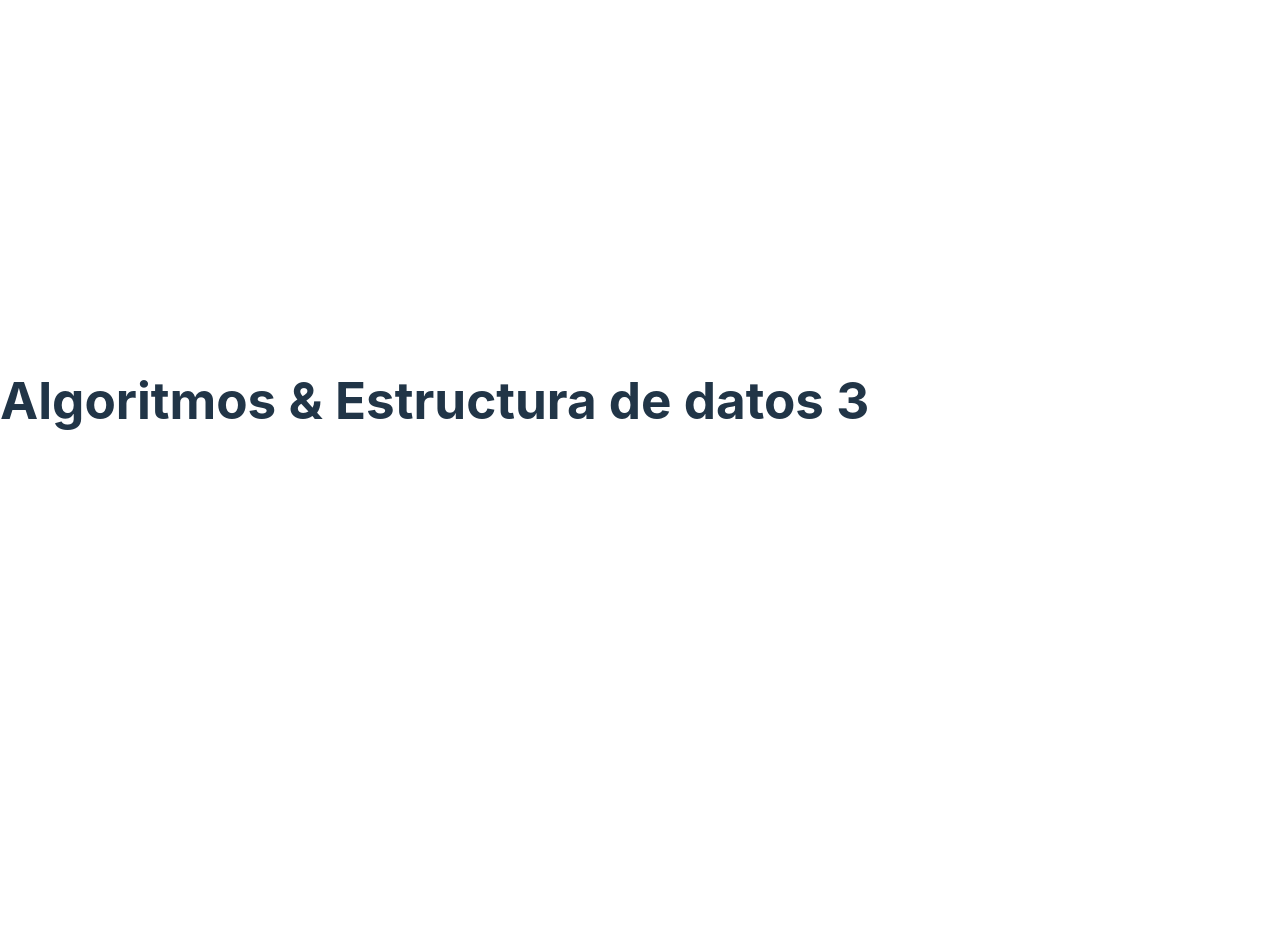
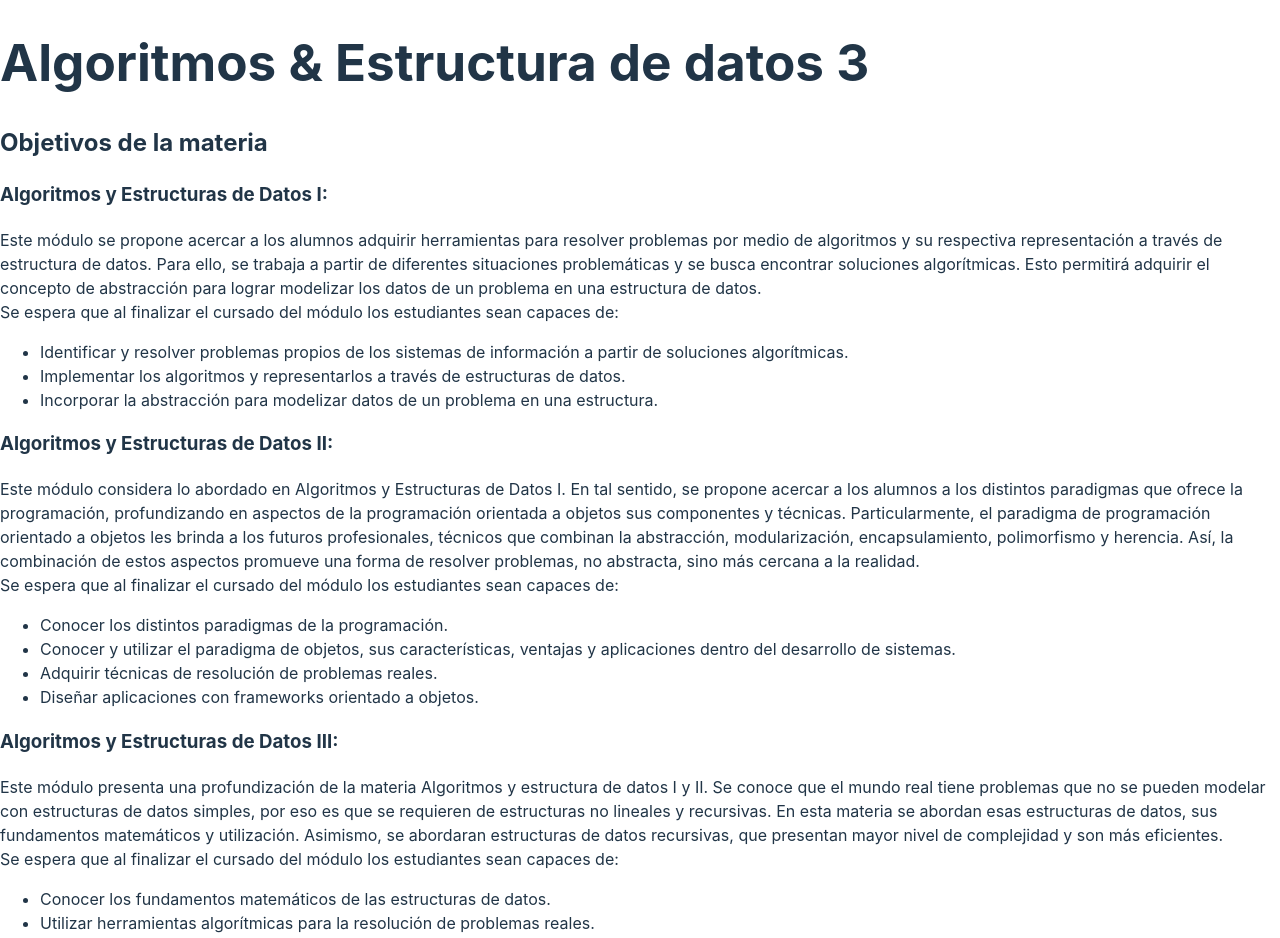
Before and after one commit to matiasmperez/Algoritmos-Estructuradedatos3, a React (Vite) app: page / in a window 1280 px wide. Shown: the top 938 px of the page. Before the commit the page ends 800 px from the top, so only its background shows below. Built offline with nearby package versions, Linux system fonts and the light colour scheme.

Commit message:
Agregado los objetivos de materia.

```diff
--- a/src/assets/components/Objetivo/Objetivo.jsx
+++ b/src/assets/components/Objetivo/Objetivo.jsx
@@ -1,6 +1,87 @@
 import "./Objetivo.css";
 function Objetivo() {
-  return <>{/* Escriban su contenido acá */}</>;
+  return (
+    <>
+      <h2>Objetivos de la materia</h2>
+      <h3>Algoritmos y Estructuras de Datos I:</h3>
+      <p>
+        Este módulo se propone acercar a los alumnos adquirir herramientas para
+        resolver problemas por medio de algoritmos y su respectiva
+        representación a través de estructura de datos. Para ello, se trabaja a
+        partir de diferentes situaciones problemáticas y se busca encontrar
+        soluciones algorítmicas. Esto permitirá adquirir el concepto de
+        abstracción para lograr modelizar los datos de un problema en una
+        estructura de datos.
+        <br />
+        Se espera que al finalizar el cursado del módulo los estudiantes sean
+        capaces de:
+        <ul>
+          <li>
+            Identificar y resolver problemas propios de los sistemas de
+            información a partir de soluciones algorítmicas.
+          </li>
+          <li>
+            Implementar los algoritmos y representarlos a través de estructuras
+            de datos.
+          </li>
+          <li>
+            Incorporar la abstracción para modelizar datos de un problema en una
+            estructura.
+          </li>
+        </ul>
+      </p>
+      <h3>Algoritmos y Estructuras de Datos II:</h3>
+      <p>
+        Este módulo considera lo abordado en Algoritmos y Estructuras de Datos
+        I. En tal sentido, se propone acercar a los alumnos a los distintos
+        paradigmas que ofrece la programación, profundizando en aspectos de la
+        programación orientada a objetos sus componentes y técnicas.
+        Particularmente, el paradigma de programación orientado a objetos les
+        brinda a los futuros profesionales, técnicos que combinan la
+        abstracción, modularización, encapsulamiento, polimorfismo y herencia.
+        Así, la combinación de estos aspectos promueve una forma de resolver
+        problemas, no abstracta, sino más cercana a la realidad. <br />
+        Se espera que al finalizar el cursado del módulo los estudiantes sean
+        capaces de:
+        <ul>
+          <li>Conocer los distintos paradigmas de la programación. </li>
+          <li>
+            Conocer y utilizar el paradigma de objetos, sus características,
+            ventajas y aplicaciones dentro del desarrollo de sistemas.
+          </li>
+          <li> Adquirir técnicas de resolución de problemas reales. </li>
+          <li>Diseñar aplicaciones con frameworks orientado a objetos.</li>
+        </ul>
+      </p>
+      <h3>Algoritmos y Estructuras de Datos III:</h3>
+      <p>
+        Este módulo presenta una profundización de la materia Algoritmos y
+        estructura de datos I y II. Se conoce que el mundo real tiene problemas
+        que no se pueden modelar con estructuras de datos simples, por eso es
+        que se requieren de estructuras no lineales y recursivas. En esta
+        materia se abordan esas estructuras de datos, sus fundamentos
+        matemáticos y utilización. Asimismo, se abordaran estructuras de datos
+        recursivas, que presentan mayor nivel de complejidad y son más
+        eficientes. <br />
+        Se espera que al finalizar el cursado del módulo los estudiantes sean
+        capaces de:
+        <ul>
+          <li>
+            Conocer los fundamentos matemáticos de las estructuras de datos.{" "}
+          </li>
+          <li>
+            Utilizar herramientas algorítmicas para la resolución de problemas
+            reales.
+          </li>
+          <li>
+            {" "}
+            Modelar problemas del mundo real con estructuras de datos no
+            lineales y recursivas.{" "}
+          </li>
+        </ul>
+      </p>
+    </>
+  );
 }
 
 export default Objetivo;
```
